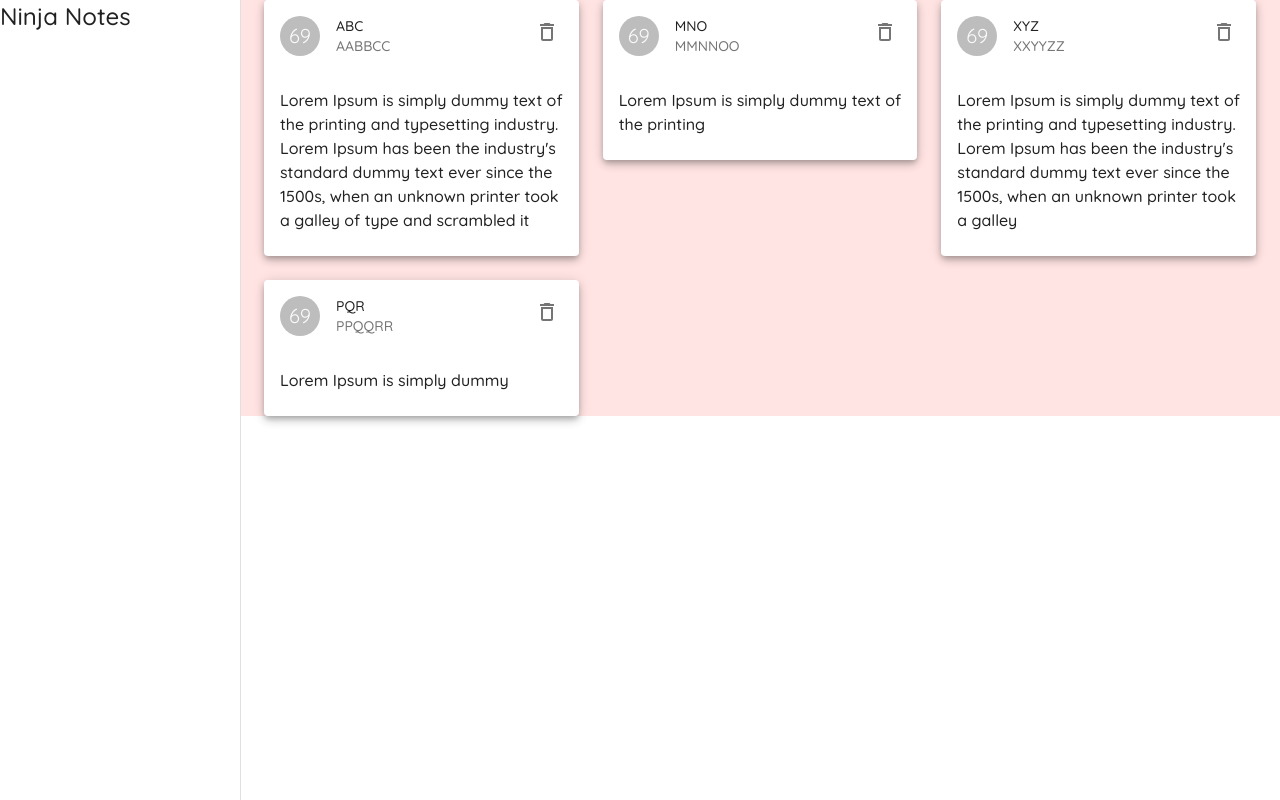
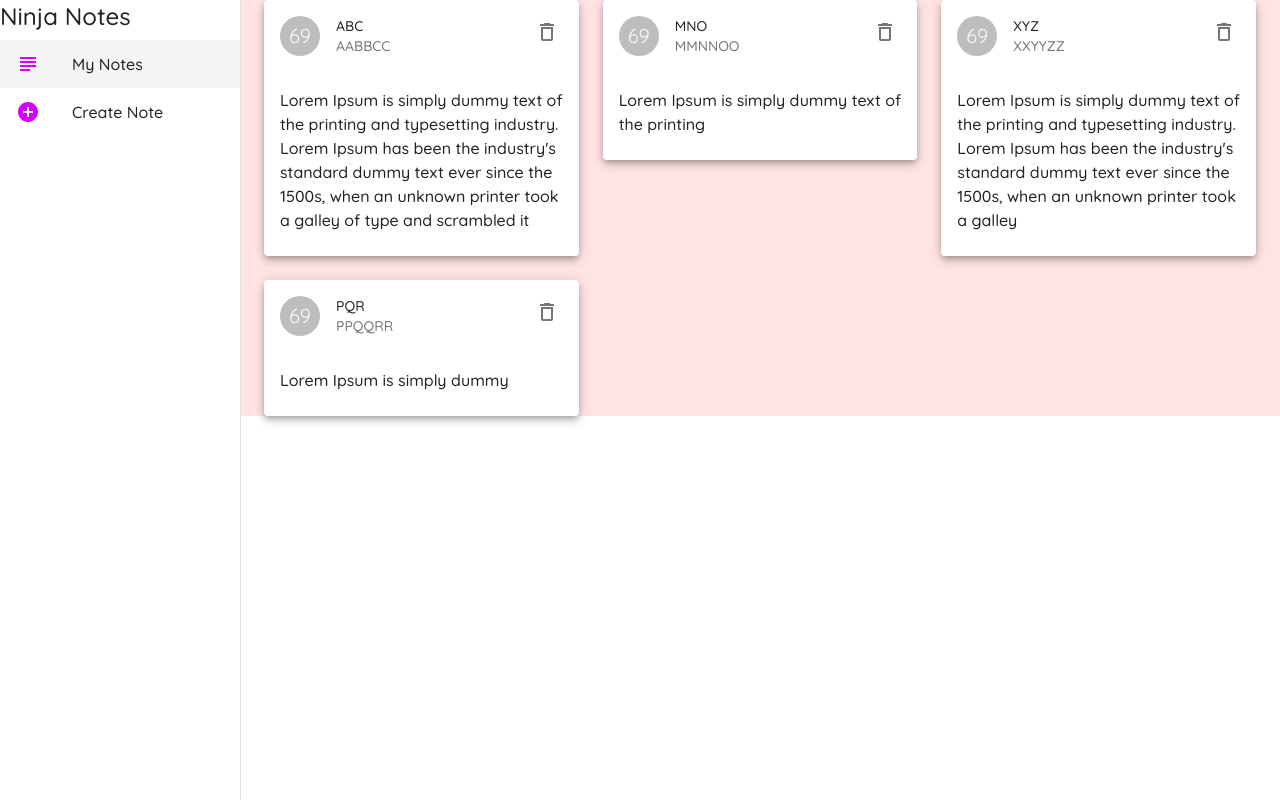
Before and after one commit to rahul7007/Learn-MUI, a React (Create React App) app in the folder material-ui-tut/: page / in a window 1280 px wide. Built offline with nearby package versions, Linux system fonts and the light colour scheme.

Commit message:
lesson 14 added

```diff
--- a/material-ui-tut/src/components/Layout.js
+++ b/material-ui-tut/src/components/Layout.js
@@ -1,6 +1,12 @@
 import React from 'react'
 import { makeStyles, Typography } from '@material-ui/core'
 import Drawer from '@material-ui/core/Drawer';
+import List from '@material-ui/core/List';
+import ListItem from '@material-ui/core/ListItem';
+import ListItemIcon from '@material-ui/core/ListItemIcon';
+import ListItemText from '@material-ui/core/ListItemText';
+import { SubjectOutlined, AddCircleOutlined } from '@material-ui/icons';
+import { useHistory, useLocation } from 'react-router';
 
 const drawerWidth = 240
 
@@ -17,12 +23,34 @@ const useStyles = makeStyles({
     },
     root: {
         display: 'flex'
+    },
+    active: {
+        backgroundColor: '#f4f4f4'
     }
 })
 
 const Layout = ({ children }) => {
 
     const classes = useStyles()
+
+    const history = useHistory()
+    const location = useLocation()
+
+    const menuItems = [
+        {
+            id: 1,
+            text: 'My Notes',
+            icon: <SubjectOutlined color="secondary" />,
+            path: '/'
+        },
+        {
+            id: 2,
+            text: 'Create Note',
+            icon: <AddCircleOutlined color="secondary" />,
+            path: '/create'
+        },
+    ]
+
     return (
         <div className={classes.root}>
             {/* appbar */}
@@ -40,6 +68,24 @@ const Layout = ({ children }) => {
                         Ninja Notes
                     </Typography>
                 </div>
+
+                {/* lists / links */}
+
+                <List>
+                    {menuItems.map((val) => {
+                        return (
+                            <ListItem
+                                key={val.id}
+                                button
+                                onClick={() => history.push(val.path)}
+                                className={location.pathname === val.path ? classes.active : null}
+                            >
+                                <ListItemIcon>{val.icon}</ListItemIcon>
+                                <ListItemText primary={val.text} />
+                            </ListItem>
+                        )
+                    })}
+                </List>
             </Drawer>
 
             <div className={classes.page}>
```
